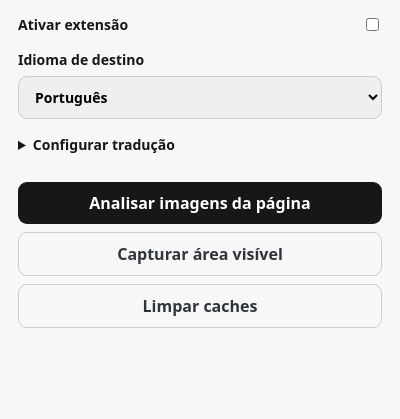
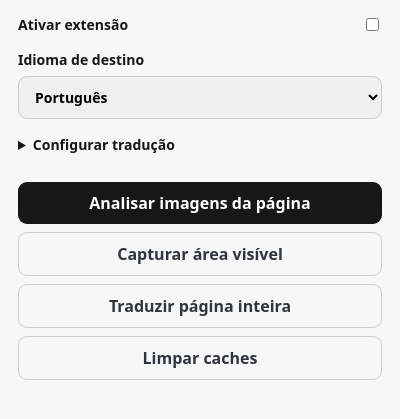
Before and after one commit to YanDelaroli/image-translator-extension, a browser extension: page popup.html in a window 400 px wide. Shown: the part 101-520 px from the top of the page. Drawn offline with Linux system fonts and the light colour scheme.

Commit message:
Add translate full page control

```diff
--- a/popup.html
+++ b/popup.html
@@ -42,6 +42,7 @@
 
       <button id="scan" type="button">Analisar imagens da página</button>
       <button id="scanScreen" class="secondary" type="button">Capturar área visível</button>
+      <button id="scanFullPage" class="secondary" type="button">Traduzir página inteira</button>
       <button id="clearCache" class="secondary" type="button">Limpar caches</button>
       <output id="status" aria-live="polite"></output>
     </main>
```
